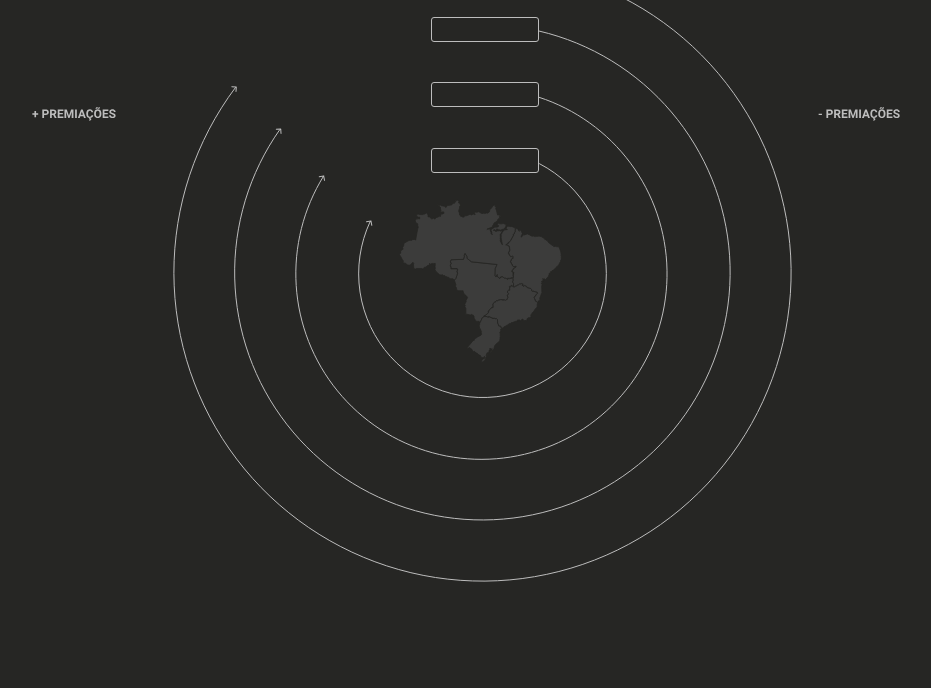
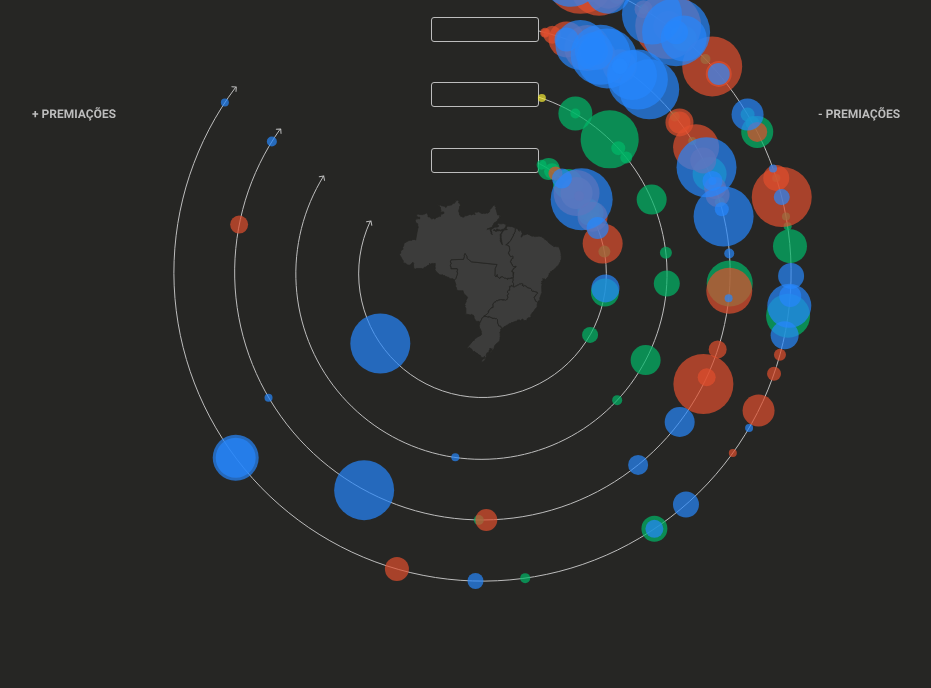
Before and after one commit to mariannakinuyo/open-box, a website: page index.html in a window 1280 px wide. Shown: the part 112-800 px from the top of the page, without its empty margins (196-1127 px from the left). Drawn offline with nearby package versions, Linux system fonts and the light colour scheme; the site is published under a folder, as on GitHub Pages, so addresses that start at the root find nothing.

Commit message:
puxando os scripts

```diff
--- a/index.html
+++ b/index.html
@@ -85,7 +85,7 @@
   integrity="sha256-CSXorXvZcTkaix6Yvo6HppcZGetbYMGWSFlBw8HfCJo="
   crossorigin="anonymous"></script> -->
   <script src="https://cdn.jsdelivr.net/npm/vue/dist/vue.js"></script>
-  <script src="/src/js/complete.js"></script>
+  <script src="src/js/complete.js"></script>
   <script src="src/js/script-top.js"></script>
   <script src="src/js/funcao.js"></script>
   <!-- <script src="/js/script.js"> -->
```
